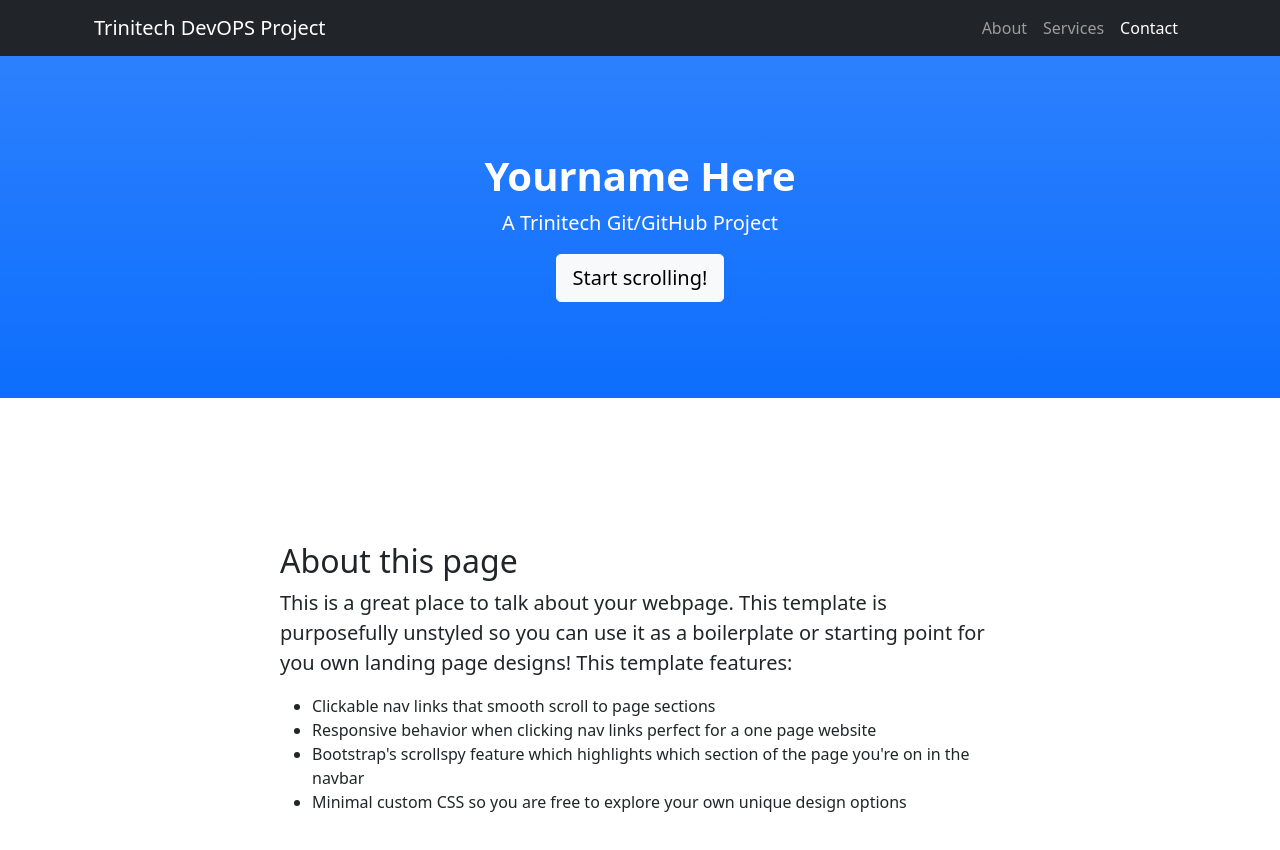
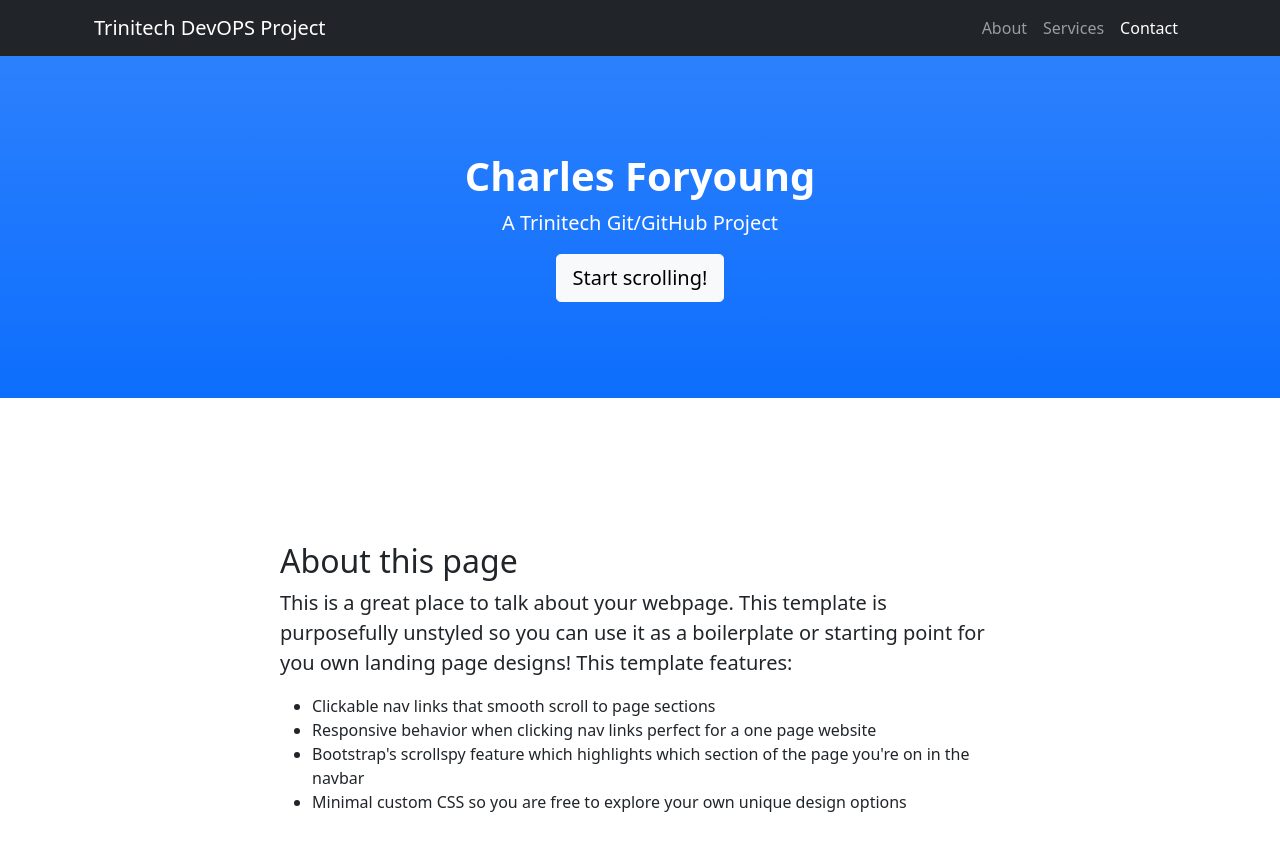
Before and after one commit to foryoungcc/Class37-repoSpirit, a plain HTML site: page index.html in a window 1280 px wide. Shown: the top 850 px of the page. Drawn offline with nearby package versions, Linux system fonts and the light colour scheme.

Commit message:
html name change

```diff
--- a/index.html
+++ b/index.html
@@ -30,7 +30,7 @@
         <!-- Header-->
         <header class="bg-primary bg-gradient text-white">
             <div class="container px-4 text-center">
-                <h1 class="fw-bolder">Yourname Here</h1>
+	<h1 class="fw-bolder">Charles Foryoung</h1>
                 <p class="lead">A Trinitech Git/GitHub Project</p>
                 <a class="btn btn-lg btn-light" href="#about">Start scrolling!</a>
             </div>
```
